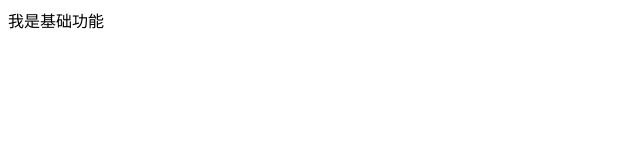
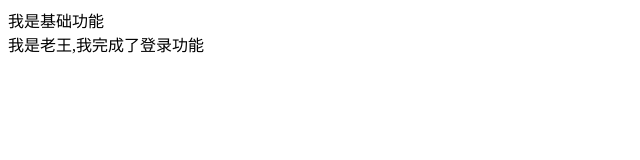
Before and after one commit to lixinxingstar/xin, a plain HTML site: page index.html in a window 1280 px wide. Shown: the whole page, without its empty margins (0-640 px from the left). Drawn offline with Linux system fonts and the light colour scheme.

Commit message:
我是老王,我完成了登录功能

```diff
--- a/index.html
+++ b/index.html
@@ -8,5 +8,7 @@
 </head>
 <body>
     <div>我是基础功能</div>
+
+    <div>我是老王,我完成了登录功能</div>
 </body>
 </html>
```
